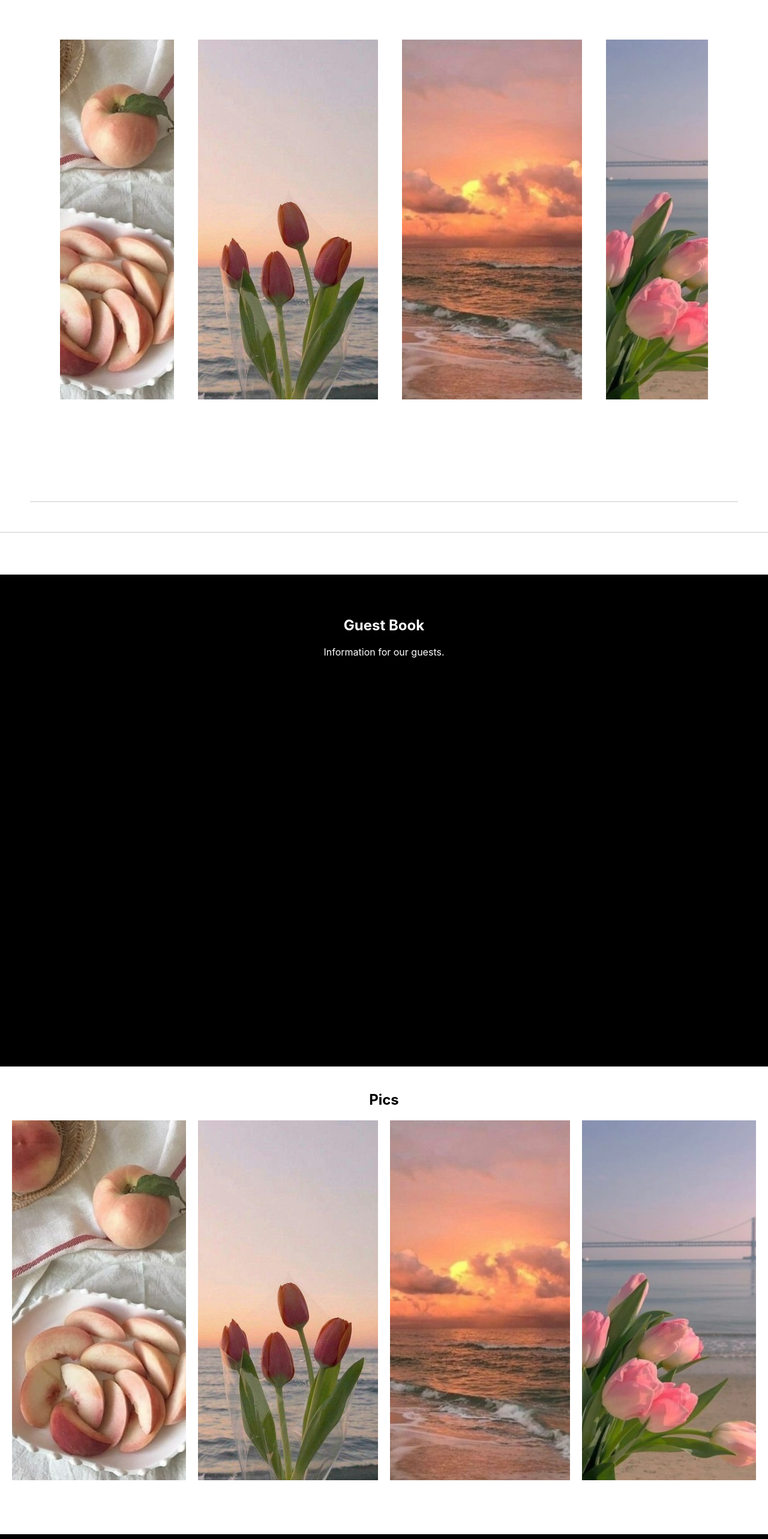
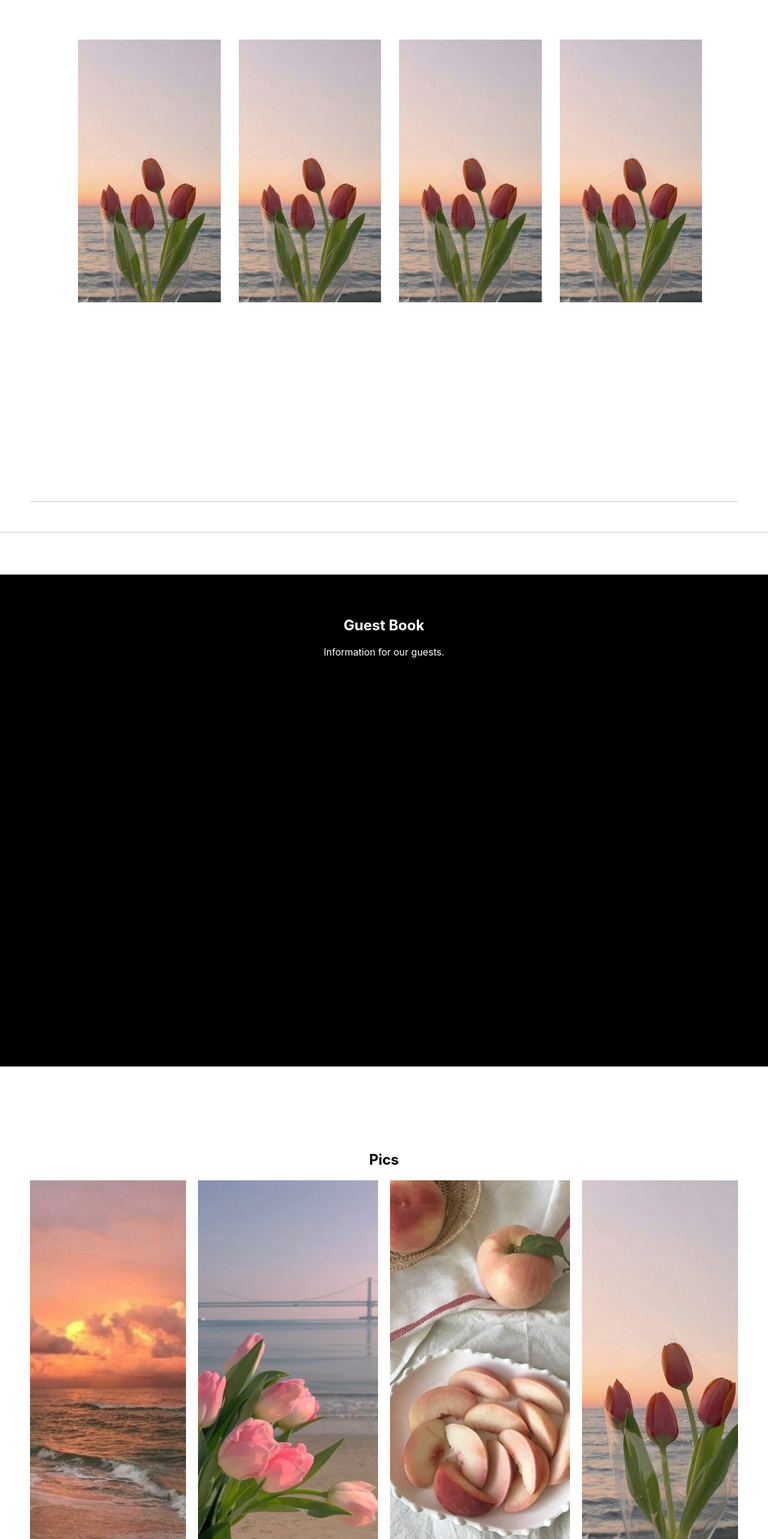
Before and after one commit to dolmaroyujinpark/DSWU_software_grasuation_webSite_FE, a React (Create React App) app: page / in a window 1280 px wide. Shown: the part 2015-4581 px from the top of the page at 60% size. Built offline with nearby package versions, Linux system fonts and the light colour scheme.

Commit message:
professor img static size

```diff
--- a/src/App.css
+++ b/src/App.css
@@ -115,11 +115,6 @@ h3 {
   color: green;
 }
 
-.section_pics {
-  padding: 20px;
-  text-align: center;
-}
-
 .photo-gallery {
   display: flex;
   overflow-x: auto; /* 가로 스크롤 활성화 */
--- a/src/App.js
+++ b/src/App.js
@@ -93,9 +93,13 @@ function App() {
                 </section>
 
                 {/* 수현 - Pictures 구역 */}
-                <section id="pics" className="section_pics">
+                <section id="pics" className="section">
                   <h2>Pics</h2>
                   <div className="photo-gallery">
+                    <img src={photo_pics1} alt="photo_pics1" className="photo_pics" />
+                    <img src={photo_pics2} alt="photo_pics2" className="photo_pics" />
+                    <img src={photo_pics3} alt="photo_pics3" className="photo_pics" />
+                    <img src={photo_pics4} alt="photo_pics4" className="photo_pics" />
                     <img src={photo_pics1} alt="photo_pics1" className="photo_pics" />
                     <img src={photo_pics2} alt="photo_pics2" className="photo_pics" />
                     <img src={photo_pics3} alt="photo_pics3" className="photo_pics" />
--- /dev/null
+++ b/src/pages/Professors.css
@@ -0,0 +1,14 @@
+.photo-gallery_pro {
+    display: grid;
+    grid-template-columns: repeat(4, 1fr); /* 4개의 열을 동일한 너비로 설정 */
+    gap: 10px; /* 이미지 간의 간격 설정 */
+    padding: 0 10px; /* 좌우 여백 설정 */
+    box-sizing: border-box; /* 패딩을 포함하여 전체 크기 계산 */
+    width: 100%; /* 전체 너비를 100%로 설정 */
+  }
+
+  .photo-gallery_pro img {
+    width: 100%; /* 이미지가 그리드 칸의 너비에 맞게 조정 */
+    height: auto; /* 이미지 비율 유지 */
+    object-fit: cover; /* 이미지 비율 유지하며 부모 요소에 맞춤 */
+  }
```
Also changed, not shown: src/pages/ProfessorComponent.css (+18 -10 lines), src/pages/Professors.js (+4 -4 lines).
